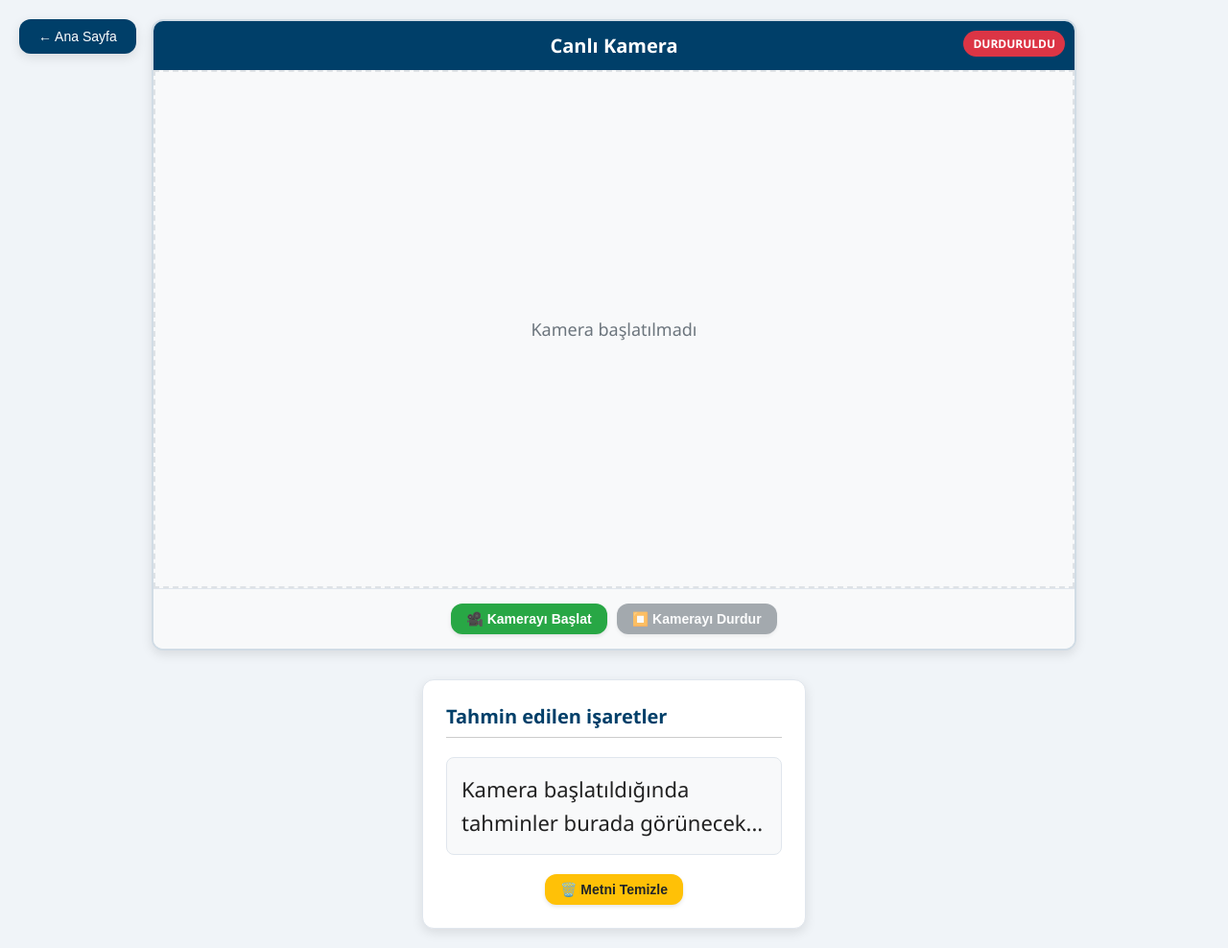
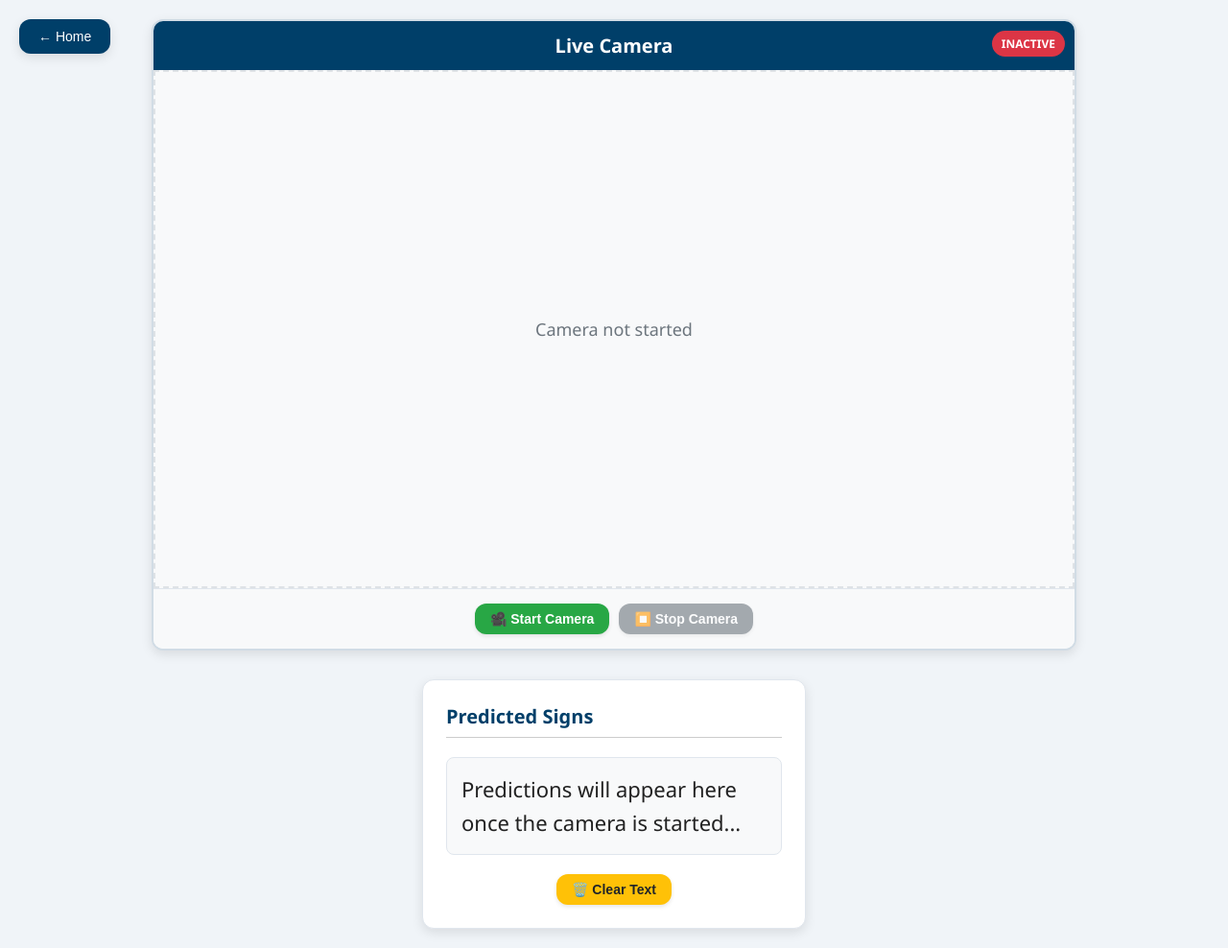
Before and after one commit to konukaksanur/Two-Way-Real-Time-Sign-Language-Converter, a Flask app: page /SignToText in a window 1280 px wide. Shown: the whole page at 96% size. Run offline with Flask 3, Linux system fonts and the light colour scheme; parts of the project's set-up code (start-up, migrations or seed data) failed here and were passed over.

Commit message:
Update Flask app and improve web interface

```diff
--- a/web_app/app.py
+++ b/web_app/app.py
@@ -3,59 +3,56 @@ import sys
 import cv2
 import numpy as np
 import pandas as pd
-from flask import Flask, render_template, Response, jsonify, request
+from flask import Flask, render_template, Response, jsonify
 from tensorflow.keras.models import load_model
 import threading
-import time
+import atexit
 
-# Proje kök dizinini path'e ekle
+# Add the project root to the Python path
 BASE_DIR = os.path.dirname(os.path.dirname(__file__))
 sys.path.append(BASE_DIR)
 
-# sign_language_recognition içinden importlar
+# Import sign language recognition utilities
 from sign_language_recognition.main import mp_holistic, mediapipe_detection, draw_styled_landmarks
 from sign_language_recognition.feature_extraction import extract_features
 
-# Flask başlat
+
+# Initialize Flask application
 app = Flask(__name__, template_folder=os.path.join(os.path.dirname(__file__), 'templates'))
 
-# Dosya yolları
+# Define file paths
 CSV_PATH = os.path.join(BASE_DIR, "sign_language_recognition/class_map.csv")
-MODEL_PATH = os.path.join(BASE_DIR, "sign_language_recognition/action2.h5")
-KEYPOINT_PATH = os.path.join(BASE_DIR, "sign_language_recognition/keypoints_175_40")
+MODEL_PATH = os.path.join(BASE_DIR, "sign_language_recognition/action4.h5")
 
-# Verileri yükle
+# Load class names in the same order as model training
 df = pd.read_csv(CSV_PATH)
 df.columns = df.columns.str.strip()
-df["ClassID"] = df["ClassID"].astype(str).str.zfill(4)
-id_to_name = dict(zip(df["ClassID"], df["ClassName_tr"]))
-folder_ids = [d for d in os.listdir(KEYPOINT_PATH) if os.path.isdir(os.path.join(KEYPOINT_PATH, d))]
-actions = np.array([id_to_name[d] for d in folder_ids])
+df["ClassID"] = pd.to_numeric(df["ClassID"])
+df = df.sort_values("ClassID")
 
-# Modeli yükle
-model = load_model(MODEL_PATH)
+actions = df["ClassName_tr"].to_numpy()
 
-# Küresel değişkenler
+
+# Load the trained model
+model = load_model(MODEL_PATH, compile=False)
 sequence = []
 sentence = []
 threshold = 0.99
 lock_duration = 20
 frame_lock_counter = 0
 
-# Kamera kontrolü için
+# Camera management
 camera_active = False
-camera_lock = threading.Lock()
+camera_lock = threading.RLock()
 current_camera = None
-camera_thread = None
 
 def release_camera():
-    """Kamerayı güvenli bir şekilde serbest bırak"""
     global current_camera, camera_active
     with camera_lock:
         if current_camera is not None:
             try:
                 current_camera.release()
-                print("🔴 Kamera serbest bırakıldı")
+                print("🔴 Camera released")
             except:
                 pass
             current_camera = None
@@ -63,7 +60,7 @@ def release_camera():
 
 def gen_frames():
     global sequence, sentence, frame_lock_counter, camera_active, current_camera
-    print("🎥 gen_frames() başladı")
+    print("🎥 Frame generation started")
 
     with camera_lock:
         if current_camera is not None:
@@ -71,7 +68,7 @@ def gen_frames():
 
         current_camera = cv2.VideoCapture(0)
         if not current_camera.isOpened():
-            print("❌ Kamera açılamadı!")
+            print("❌ Failed to open camera")
             return
 
         current_camera.set(cv2.CAP_PROP_FRAME_WIDTH, 1920)
@@ -136,97 +133,82 @@ def gen_frames():
 
                 ret, buffer = cv2.imencode('.jpg', image)
                 if not ret:
-                    print("❌ Görüntü encode edilemedi")
+                    print("❌ Failed to encode frame")
                     continue
 
                 frame = buffer.tobytes()
                 yield (b'--frame\r\nContent-Type: image/jpeg\r\n\r\n' + frame + b'\r\n')
 
     except Exception as e:
-        print(f"❌ gen_frames hatası: {e}")
+        print(f"❌ Frame generation error: {e}")
     finally:
         release_camera()
-        print("✅ gen_frames() tamamlandı, kamera kapatıldı")
+        print("✅ Frame generation completed, camera closed")
 
-# Rotalar
-
+# Flask routes
 @app.route('/')
 def index():
-    # Ana sayfaya geçildiğinde kamerayı kapat
     release_camera()
     return render_template("mainmenu.html")
 
 @app.route('/SignToText')
 def index2():
-    # SignToText sayfasına geçildiğinde önceki kamerayı kapat
     release_camera()
     return render_template("live_sign.html")
 
 @app.route('/TextToSign')
 def index3():
-    # TextToSign sayfasına geçildiğinde kamerayı kapat
     release_camera()
     return render_template("animation.html")
 
 @app.route('/video_feed')
 def video_feed():
-    """Video akışı endpoint'i - sadece kamera aktifken çalışır"""
     if camera_active:
         return Response(gen_frames(), mimetype='multipart/x-mixed-replace; boundary=frame')
     else:
-        # Kamera aktif değilse boş response döndür
         return Response("", mimetype='text/plain')
 
 @app.route('/get_predictions')
 def get_predictions():
-    """Mevcut tahminleri döndür"""
     return jsonify(sentence=sentence)
 
 @app.route('/start_camera', methods=['POST'])
 def start_camera():
-    """Kamerayı manuel olarak başlatma endpoint'i"""
-    global camera_active, camera_thread
+    global camera_active
 
     try:
         if not camera_active:
             camera_active = True
-            print("🎥 Kamera başlatılıyor...")
+            print("🎥 Starting camera...")
             return jsonify(status="camera_started")
         else:
             return jsonify(status="camera_already_active")
     except Exception as e:
-        print(f"❌ Kamera başlatma hatası: {e}")
+        print(f"❌ Camera startup error: {e}")
         return jsonify(status="error", message=str(e))
 
 @app.route('/stop_camera', methods=['POST'])
 def stop_camera():
-    """Kamerayı manuel olarak durdurma endpoint'i"""
     release_camera()
     return jsonify(status="camera_stopped")
 
 @app.route('/clear_predictions', methods=['POST'])
 def clear_predictions():
-    """Tahmin edilen metni temizleme endpoint'i"""
     global sentence, sequence
     sentence = []
-    sequence = []  # Sequence'ı da temizle ki yeni tahminler etkilenmesin
-    print("🗑️ Tahminler temizlendi")
+    sequence = []
+    print("🗑️ Predictions cleared")
     return jsonify(status="predictions_cleared")
 
 @app.route('/camera_status')
 def camera_status():
-    """Kamera durumunu kontrol etme endpoint'i"""
     return jsonify(
         active=camera_active,
         predictions_count=len(sentence)
     )
 
-# Uygulama kapatılırken kamerayı serbest bırak
-import atexit
 atexit.register(release_camera)
 
-# Uygulamayı çalıştır
+# Run the Flask application
 if __name__ == '__main__':
-    # import webbrowser
-    # webbrowser.open("http://127.0.0.1:5001")
     app.run(host="0.0.0.0", port=5001, debug=True)
--- a/web_app/templates/live_sign.html
+++ b/web_app/templates/live_sign.html
@@ -4,7 +4,6 @@
   <meta charset="UTF-8">
   <title>Sign Language Recognition</title>
 
-  <!-- Önbellekleme engelleme için meta tag -->
   <meta http-equiv="Cache-Control" content="no-store" />
 
   <style>
@@ -216,36 +215,36 @@
 </head>
 <body>
   <div class="navigation">
-    <button class="nav-button" onclick="goHome()">← Ana Sayfa</button>
+    <button class="nav-button" onclick="goHome()">← Home</button>
   </div>
 
   <div id="video-container">
-    <h2>Canlı Kamera</h2>
-    <div id="status-indicator" class="status-inactive">DURDURULDU</div>
+    <h2>Live Camera</h2>
+    <div id="status-indicator" class="status-inactive">INACTIVE</div>
 
     <div id="camera-view">
       <div id="camera-placeholder">
-        Kamera başlatılmadı
+        Camera not started
       </div>
     </div>
 
     <div id="video-controls">
       <button id="start-btn" class="control-button btn-start" onclick="startCamera()">
-        🎥 Kamerayı Başlat
+        🎥 Start Camera
       </button>
       <button id="stop-btn" class="control-button btn-stop btn-disabled" onclick="stopCameraFeed()">
-        ⏹️ Kamerayı Durdur
+        ⏹️ Stop Camera
       </button>
     </div>
   </div>
 
   <div id="predictions-container">
-    <h2>Tahmin edilen işaretler</h2>
-    <div id="predictions">Kamera başlatıldığında tahminler burada görünecek...</div>
+    <h2>Predicted Signs</h2>
+    <div id="predictions">Predictions will appear here once the camera is started...</div>
 
     <div id="text-controls">
       <button class="control-button btn-clear" onclick="clearText()">
-        🗑️ Metni Temizle
+        🗑️ Clear Text
       </button>
     </div>
   </div>
@@ -261,10 +260,10 @@
         const res = await fetch("/get_predictions");
         const data = await res.json();
         const predictionsText = data.sentence.join(" ");
-        document.getElementById("predictions").innerText = predictionsText || "Tahmin için bekleniyor...";
+        document.getElementById("predictions").innerText = predictionsText || "Waiting for predictions...";
       } catch (err) {
         console.error("Prediction fetch error:", err);
-        document.getElementById("predictions").innerText = "Bağlantı hatası.";
+        document.getElementById("predictions").innerText = "Connection error.";
       }
     }
 
@@ -284,19 +283,17 @@
 
     async function startCamera() {
       try {
-        // Kamera başlatma isteği gönder
         const response = await fetch('/start_camera', { method: 'POST' });
         const result = await response.json();
 
         if (result.status === 'camera_started') {
           cameraActive = true;
 
-          // UI güncellemeleri
           document.getElementById('camera-placeholder').style.display = 'none';
           document.getElementById('camera-view').innerHTML =
             '<img id="cameraFeed" src="http://127.0.0.1:5001/video_feed?' + Date.now() + '" width="960" height="540" alt="Camera Feed">';
 
-          document.getElementById('status-indicator').textContent = 'AKTIF';
+          document.getElementById('status-indicator').textContent = 'ACTIVE';
           document.getElementById('status-indicator').className = 'status-active';
 
           document.getElementById('start-btn').classList.add('btn-disabled');
@@ -304,20 +301,19 @@
           document.getElementById('stop-btn').classList.remove('btn-disabled');
           document.getElementById('stop-btn').disabled = false;
 
-          // Eğer predictions boşsa varsayılan mesajı göster, değilse mevcut metni koru
           const currentText = document.getElementById('predictions').innerText;
-          if (currentText === 'Kamera başlatıldığında tahminler burada görünecek...' ||
-              currentText === 'Metin temizlendi. Kamera kapalı.' ||
-              currentText === 'Kamera durduruldu. Metin korundu.') {
-            document.getElementById('predictions').innerText = 'Tahmin için bekleniyor...';
+          if ('Predictions will appear here once the camera is started...' ||
+              currentText === 'Text is cleared. Camera is off.' ||
+              currentText === 'Camera stopped. Text preserved.') {
+            document.getElementById('predictions').innerText = 'Waiting for predictions...';
           }
 
           startPredictions();
-          console.log('✅ Kamera başlatıldı');
+          console.log('✅ Camera started');
         }
       } catch (err) {
-        console.error('Kamera başlatma hatası:', err);
-        alert('Kamera başlatılamadı. Lütfen tekrar deneyin.');
+        console.error('Camera start error:', err);
+        alert('Camera could not be started. Please try again.');
       }
     }
 
@@ -326,19 +322,17 @@
         cameraActive = false;
         stopPredictions();
 
-        // Kamera durdurma isteği gönder
         await fetch('/stop_camera', { method: 'POST' });
 
-        // UI güncellemeleri
         const cameraFeed = document.getElementById('cameraFeed');
         if (cameraFeed) {
           cameraFeed.remove();
         }
 
         document.getElementById('camera-view').innerHTML =
-          '<div id="camera-placeholder">Kamera durduruldu</div>';
+          '<div id="camera-placeholder">Camera stopped</div>';
 
-        document.getElementById('status-indicator').textContent = 'DURDURULDU';
+        document.getElementById('status-indicator').textContent = 'STOPPED';
         document.getElementById('status-indicator').className = 'status-inactive';
 
         document.getElementById('start-btn').classList.remove('btn-disabled');
@@ -346,56 +340,49 @@
         document.getElementById('stop-btn').classList.add('btn-disabled');
         document.getElementById('stop-btn').disabled = true;
 
-        // Tahmin metni korunur, sadece durumu güncelle
-        if (document.getElementById('predictions').innerText === 'Tahmin için bekleniyor...') {
-          document.getElementById('predictions').innerText = 'Kamera durduruldu. Metin korundu.';
+        if (document.getElementById('predictions').innerText === 'Waiting for predictions...') {
+          document.getElementById('predictions').innerText = 'Camera stopped. Text preserved.';
         }
 
-        console.log('🔴 Kamera durduruldu');
+        console.log('🔴 Camera stopped');
       } catch (err) {
-        console.error('Kamera durdurma hatası:', err);
+        console.error('Camera stop error:', err);
       }
     }
 
     async function clearText() {
       try {
-        // Sunucuya metin temizleme isteği gönder
         await fetch('/clear_predictions', { method: 'POST' });
 
-        // UI'da metni temizle
-        const statusMessage = cameraActive ? 'Tahmin için bekleniyor...' : 'Metin temizlendi. Kamera kapalı.';
+        const statusMessage = cameraActive ? 'Waiting for predictions...' : 'Text is cleared. Camera is off.';
         document.getElementById('predictions').innerText = statusMessage;
 
-        console.log('🗑️ Metin temizlendi');
+        console.log('🗑️ Text is cleared');
       } catch (err) {
-        console.error('Metin temizleme hatası:', err);
+        console.error('Text clearing error:', err);
       }
     }
 
     function goHome() {
       stopCameraFeed();
 
-      // Kısa bir bekleme sonrası yönlendir
       setTimeout(() => {
         window.location.href = '/';
       }, 100);
     }
 
-    // Sayfa kapanırken veya yenilenirken kamera akışını durdur
     window.addEventListener('beforeunload', () => {
       if (cameraActive) {
         stopCameraFeed();
       }
     });
 
-    // Sayfa değişikliklerini yakala
     window.addEventListener('pagehide', () => {
       if (cameraActive) {
         stopCameraFeed();
       }
     });
 
-    // Visibility API ile sayfa gizlendiğinde kamerayı durdur
     document.addEventListener('visibilitychange', () => {
       if (document.hidden && cameraActive) {
         stopCameraFeed();
@@ -403,8 +390,7 @@
     });
 
     document.addEventListener('DOMContentLoaded', () => {
-      // Sayfa yüklendiğinde kamera otomatik başlatılmıyor
-      console.log('Sayfa yüklendi. Kamera manuel olarak başlatılabilir.');
+      console.log('Page loaded. Camera can be started manually.');
     });
   </script>
 </body>
```
Also changed, not shown: web_app/templates/animation.html (+10 -16 lines).
